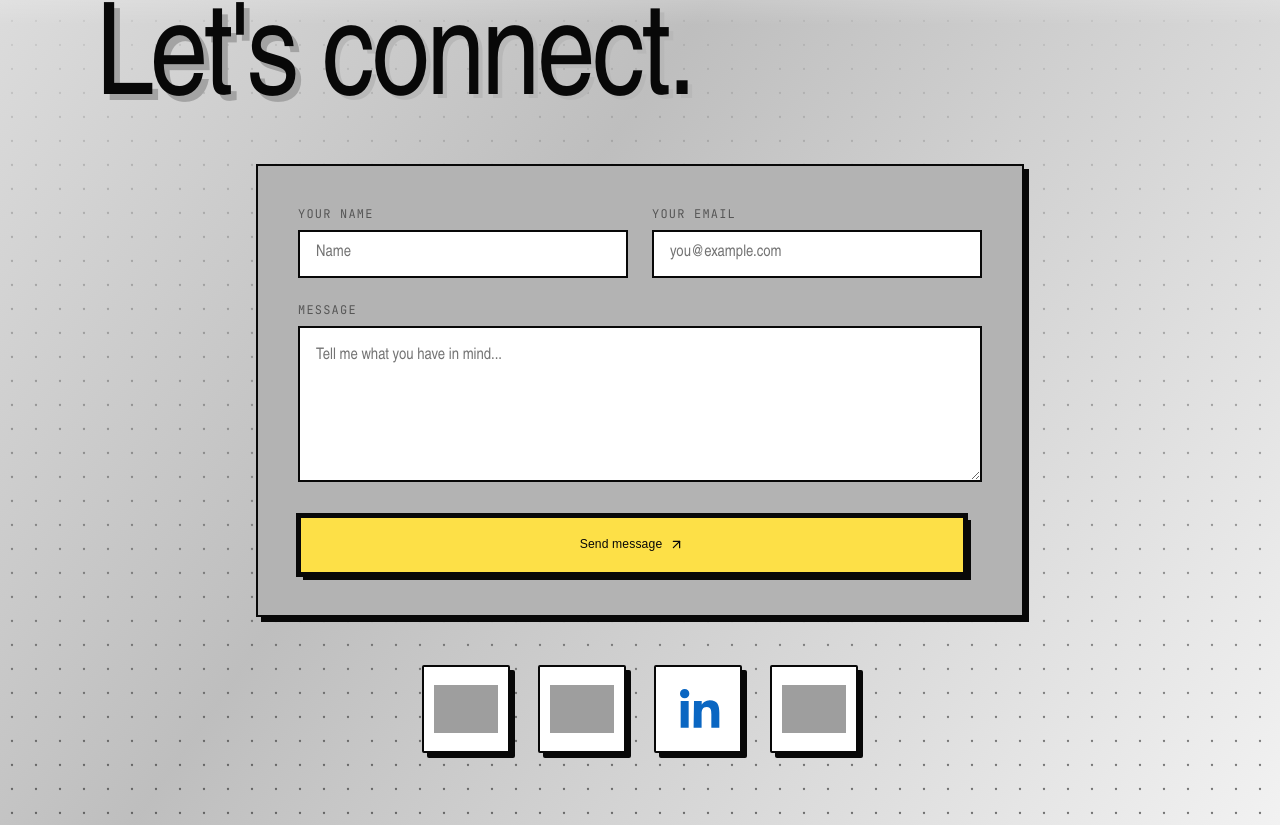
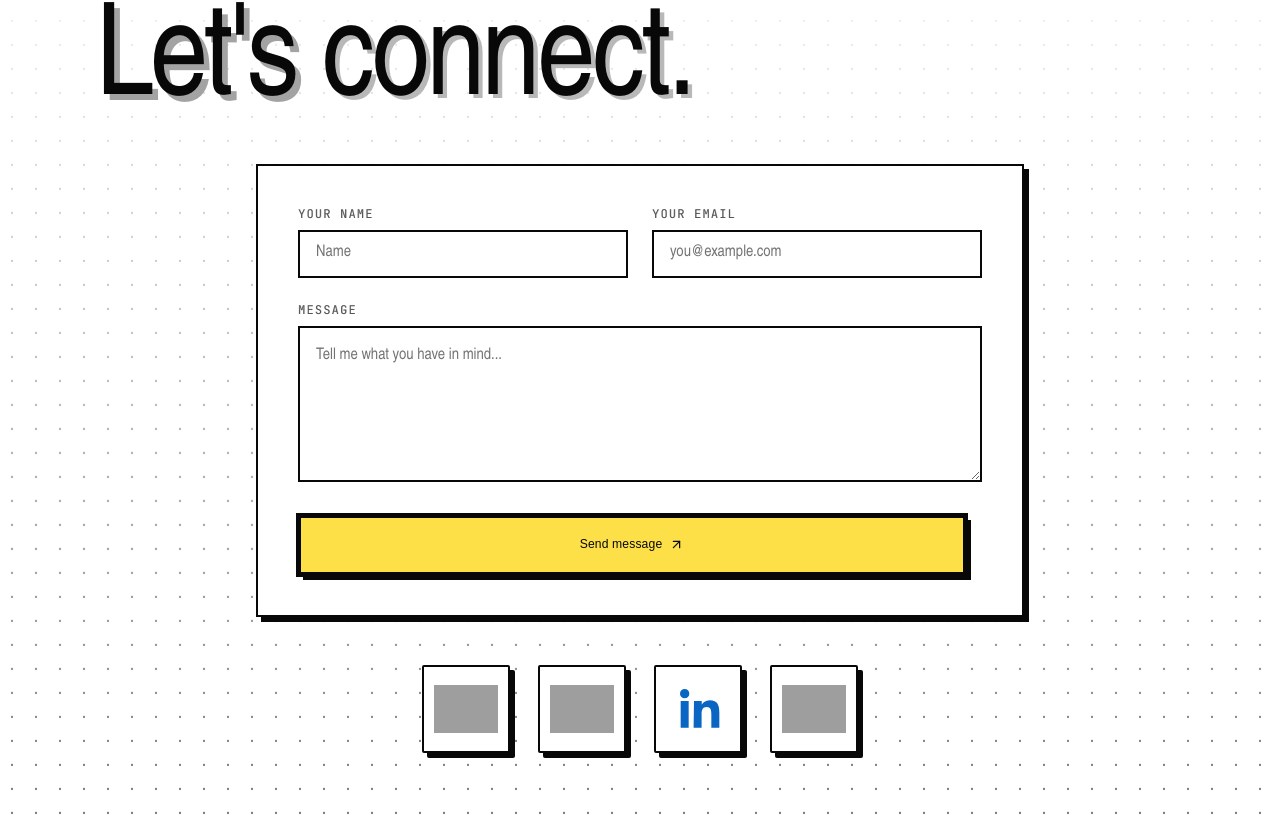
Before and after one commit to AVINASHTIWARI14/portfolio, a React (Vite) app: page / in a window 1280 px wide. Shown: the part 4475-5300 px from the top of the page. Built offline with nearby package versions, Linux system fonts and the light colour scheme; grey boxes are pictures that could not be loaded; a web font is replaced by a local one.

Commit message:
Remove grey backgrounds from contact section

```diff
--- a/src/components/portfolio/Contact.tsx
+++ b/src/components/portfolio/Contact.tsx
@@ -62,7 +62,7 @@ export function Contact() {
         aria-hidden="true"
         className="pointer-events-none absolute inset-0 z-0"
         style={{
-          background: "linear-gradient(125deg, #a0a0a0 0%, #ffffff 32%, #b0b0b0 58%, #ffffff 82%, #a0a0a0 100%)",
+          background: "#ffffff",
           backgroundSize: "300% 300%",
         }}
         animate={{
@@ -81,7 +81,7 @@ export function Contact() {
           </h2>
         </Reveal>
         <Reveal delay={0.1} className="mx-auto mt-10 max-w-3xl">
-          <form onSubmit={sendMessage} className="space-y-6 border-2 border-foreground bg-[#b3b3b3] p-6 shadow-[6px_6px_0_var(--foreground)] sm:p-8 md:p-10">
+          <form onSubmit={sendMessage} className="space-y-6 border-2 border-foreground bg-white p-6 shadow-[6px_6px_0_var(--foreground)] sm:p-8 md:p-10">
             <div className="grid gap-6 sm:grid-cols-2">
               <label className="block">
                 <span className="mb-2 block font-mono text-xs uppercase tracking-widest text-muted-foreground">Your name</span>
```
